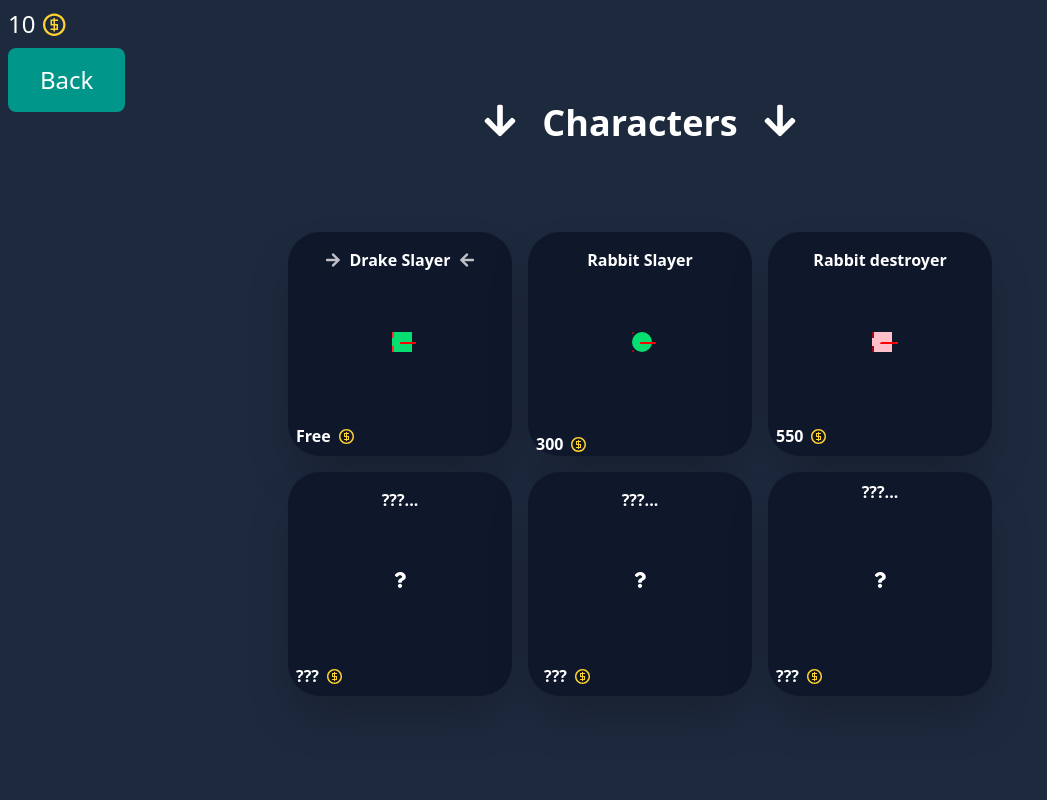
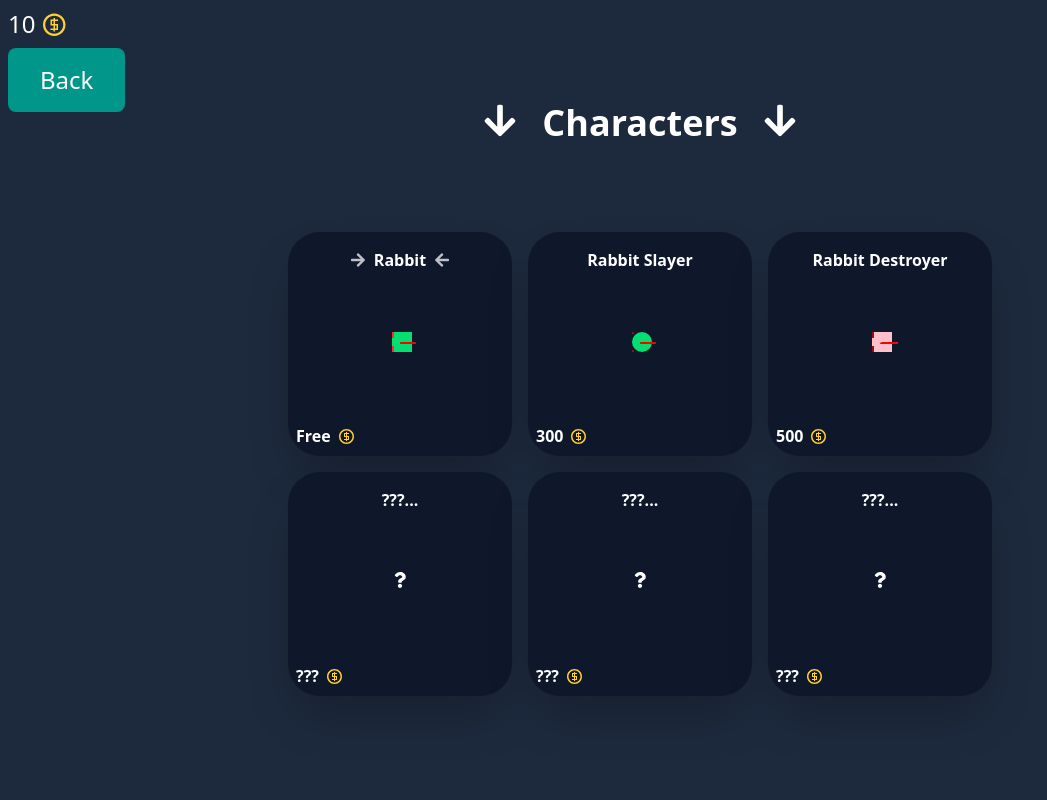
Before and after one commit to Dantilldev/chase-the-rabbit, a Next.js app: page /charactersPage in a window 1280 px wide. Shown: the top 800 px of the page, without its empty margins (0-1047 px from the left). Built offline with nearby package versions, Linux system fonts and the light colour scheme.

Commit message:
feat: Add CharacterPageBox component and update Footer styling.

```diff
--- a/pages/charactersPage.js
+++ b/pages/charactersPage.js
@@ -1,24 +1,25 @@
-import {FaArrowDown} from "react-icons/fa";
-import {FaArrowRight, FaArrowLeft} from "react-icons/fa";
+import { FaArrowDown } from "react-icons/fa";
+import { FaArrowRight, FaArrowLeft } from "react-icons/fa";
 
-import {ImCoinDollar} from "react-icons/im";
-import {FaQuestion} from "react-icons/fa";
+import { ImCoinDollar } from "react-icons/im";
+import { FaQuestion } from "react-icons/fa";
 import CharacterContext from "./context/CharatcerContext";
 import CoinContext from "./context/CoinContext";
 import Button from "./components/Button";
 import Character1 from "./components/Charater1";
 import Character2 from "./components/Character2";
 import Character3 from "./components/Character3";
+import CharacterPageBox from "./components/CharacterPageBox";
 
-import {useState, useContext, useEffect} from "react";
+import { useState, useContext, useEffect } from "react";
 
 // Todo 😎
 // Sätta tre nya localstorage en för varje karaktär, när man klickar på en karaktär och unlock == true så ska karaktären bytas till den karaktären
 
 export default function CharactersPage() {
   const [snakeHead, setSnakeHead] = useState(0);
-  const {coins, setCoins} = useContext(CoinContext);
-  const {character, setCharacter} = useContext(CharacterContext);
+  const { coins, setCoins } = useContext(CoinContext);
+  const { character, setCharacter } = useContext(CharacterContext);
   const [character2, setCharacter2] = useState(null);
   const [character3, setCharacter3] = useState(null);
 
@@ -86,129 +87,30 @@ export default function CharactersPage() {
         <FaArrowDown />
       </h1>
       <div className="grid grid-cols-2 md:grid-cols-3 gap-4 mt-12">
-        <div
-          onClick={() => setCharacter("character-1")}
-          className={`bg-slate-900 w-56 h-56 rounded-4xl p-2 shadow-2xl flex flex-col relative hover:scale-105 transition-transform duration-300 ease-in-out cursor-pointer`}
-        >
-          <Character1 snakeHead={snakeHead} />
+        <CharacterPageBox
+          cost="Free"
+          typeOfCharacter="character-1"
+          name="Rabbit"
+        />
 
-          {character === "character-1" ? (
-            <p className="text-white font-bold justify-center p-2 flex gap-2 items-center ">
-              <FaArrowRight className="animate-pulse" /> Drake Slayer
-              <FaArrowLeft className="animate-pulse" />
-            </p>
-          ) : (
-            <p className="text-white font-bold justify-center p-2 flex gap-2 items-center ">
-              Drake Slayer
-            </p>
-          )}
+        <CharacterPageBox
+          cost="300"
+          typeOfCharacter="character-2"
+          name="Rabbit Slayer"
+          onClick={changeCharacter2}
+          character2={character2}
+        />
 
-          <p className="text-white font-bold absolute bottom-0 left-0 p-2 flex items-center gap-2">
-            Free <ImCoinDollar className="text-amber-300" />
-          </p>
-        </div>
-
-        <div
-          onClick={() => changeCharacter2()}
-          className="bg-slate-900 w-56 h-56 rounded-4xl p-2 shadow-2xl flex flex-col relative hover:scale-105 transition-transform duration-300 ease-in-out cursor-pointer"
-        >
-          <Character2 snakeHead={snakeHead} />
-          {character === "character-2" ? (
-            <p className="text-white font-bold justify-center p-2 flex gap-2 items-center ">
-              <FaArrowRight className="animate-pulse" /> Rabbit slayer
-              <FaArrowLeft className="animate-pulse" />
-            </p>
-          ) : (
-            <p className="text-white font-bold justify-center p-2 flex gap-2 items-center">
-              {" "}
-              Rabbit Slayer
-            </p>
-          )}
-
-          <p className="text-white font-bold absolute bottom-0 flex items-center gap-2">
-            {character2 === false ? (
-              <>
-                {" "}
-                300 <ImCoinDollar className="text-amber-300" />{" "}
-              </>
-            ) : (
-              <span> Unlocked </span>
-            )}
-          </p>
-        </div>
-
-        <div
-          onClick={() => changeCharacter3()}
-          className="bg-slate-900 w-56 h-56 rounded-4xl p-2 shadow-2xl flex flex-col relative hover:scale-105 transition-transform duration-300 ease-in-out cursor-pointer"
-        >
-          <Character3 snakeHead={snakeHead} />
-          {character === "character-3" ? (
-            <p className="text-white font-bold justify-center p-2 flex gap-2 items-center">
-              <FaArrowRight className="animate-pulse" /> Rabbit destroyer
-              <FaArrowLeft className="animate-pulse" />
-            </p>
-          ) : (
-            <p className="text-white font-bold justify-center p-2 flex gap-2 items-center ">
-              {" "}
-              Rabbit destroyer{" "}
-            </p>
-          )}
-
-          <p className="text-white font-bold absolute bottom-0 left-0 p-2 flex items-center gap-2">
-            {character3 === false ? (
-              <>
-                550 <ImCoinDollar className="text-amber-300" />{" "}
-              </>
-            ) : (
-              <span> Unlocked </span>
-            )}
-          </p>
-        </div>
-        <div className="bg-slate-900 w-56 h-56 rounded-4xl p-2 shadow-2xl flex flex-col relative hover:scale-105 transition-transform duration-300 ease-in-out cursor-pointer">
-          <div
-            className={`w-[20px] h-[20px] text-white absolute rounded-full transition-all ease-out duration-150 top-[100px] right-[100px]`}
-          >
-            <FaQuestion />
-          </div>
-
-          <p className="text-white font-bold justify-center p-2 flex gap-2 items-center ">
-            ???...
-          </p>
-          <p className="text-white font-bold absolute bottom-0 left-0 p-2 flex gap-2 items-center">
-            ???
-            <ImCoinDollar className="text-amber-300" />
-          </p>
-        </div>
-        <div className="bg-slate-900 w-56 h-56 rounded-4xl p-2 shadow-2xl flex flex-col relative hover:scale-105 transition-transform duration-300 ease-in-out cursor-pointer">
-          <div
-            className={`w-[20px] h-[20px] text-white absolute rounded-full transition-all ease-out duration-150 top-[100px] right-[100px]`}
-          >
-            <FaQuestion />
-          </div>
-
-          <p className="text-white font-bold justify-center p-2 flex gap-2 items-center ">
-            ???...
-          </p>
-          <p className="text-white font-bold absolute bottom-0 lefts-0 p-2 flex gap-2 items-center">
-            ???
-            <ImCoinDollar className="text-amber-300" />
-          </p>
-        </div>
-        <div className="bg-slate-900 w-56 h-56 rounded-4xl shadow-2xl flex flex-col relative hover:scale-105 transition-transform duration-300 ease-in-out cursor-pointer">
-          <div
-            className={`w-[20px] h-[20px] text-white absolute rounded-full transition-all ease-out duration-150 top-[100px] right-[100px]`}
-          >
-            <FaQuestion />
-          </div>
-
-          <p className="text-white font-bold justify-center p-2 flex gap-2 items-center ">
-            ???...
-          </p>
-          <p className="text-white font-bold absolute bottom-0 lefts-0 p-2 flex gap-2 items-center">
-            ???
-            <ImCoinDollar className="text-amber-300" />
-          </p>
-        </div>
+        <CharacterPageBox
+          cost="300"
+          typeOfCharacter="character-3"
+          name="Rabbit Destroyer"
+          onClick={changeCharacter3}
+          character3={character3}
+        />
+        <CharacterPageBox name="???..." />
+        <CharacterPageBox name="???..." />
+        <CharacterPageBox name="???..." />
       </div>
     </div>
   );
--- /dev/null
+++ b/pages/components/CharacterPageBox.jsx
@@ -0,0 +1,94 @@
+import { ImCoinDollar } from "react-icons/im";
+import { FaArrowLeft, FaArrowRight } from "react-icons/fa";
+import { useState, useContext, useEffect } from "react";
+import { FaQuestion } from "react-icons/fa";
+
+import Character1 from "./Charater1";
+import Character2 from "./Character2";
+import Character3 from "./Character3";
+import CharacterContext from "../context/CharatcerContext";
+
+export default function CharacterPageBox({
+  name,
+  cost,
+  typeOfCharacter,
+  onClick,
+  character2,
+  character3,
+}) {
+  const [snakeHead, setSnakeHead] = useState(0);
+
+  const { character, setCharacter } = useContext(CharacterContext);
+
+  return (
+    <div
+      onClick={() =>
+        `${
+          typeOfCharacter === "character-1"
+            ? setCharacter("character-1")
+            : typeOfCharacter === "character-2" ||
+              typeOfCharacter === "character-3"
+            ? onClick()
+            : ""
+        }`
+      }
+      className={`bg-slate-900 w-56 h-56 rounded-4xl p-2 shadow-2xl flex flex-col relative hover:scale-105 transition-transform duration-300 ease-in-out cursor-pointer`}
+    >
+      {typeOfCharacter === "character-1" ? (
+        <Character1 snakeHead={snakeHead} />
+      ) : typeOfCharacter === "character-2" ? (
+        <Character2 snakeHead={snakeHead} />
+      ) : typeOfCharacter === "character-3" ? (
+        <Character3 snakeHead={snakeHead} />
+      ) : (
+        <div
+          className={`w-[20px] h-[20px] text-white absolute rounded-full transition-all ease-out duration-150 top-[100px] right-[100px]`}
+        >
+          <FaQuestion />
+        </div>
+      )}
+
+      {character === typeOfCharacter ? (
+        <p className="text-white font-bold justify-center p-2 flex gap-2 items-center ">
+          <FaArrowRight className="animate-pulse" /> {name}
+          <FaArrowLeft className="animate-pulse" />
+        </p>
+      ) : (
+        <p className="text-white font-bold justify-center p-2 flex gap-2 items-center ">
+          {name}
+        </p>
+      )}
+      <p className="text-white font-bold absolute bottom-0 left-0 p-2 flex items-center gap-2">
+        {typeOfCharacter === "character-1" ? (
+          <>
+            {cost} <ImCoinDollar className="text-amber-300" />
+          </>
+        ) : typeOfCharacter === "character-2" ? (
+          <>
+            {character2 === false ? (
+              <>
+                300 <ImCoinDollar className="text-amber-300" />
+              </>
+            ) : (
+              <span>Unlocked</span>
+            )}
+          </>
+        ) : typeOfCharacter === "character-3" ? (
+          <>
+            {character3 === false ? (
+              <>
+                500 <ImCoinDollar className="text-amber-300" />
+              </>
+            ) : (
+              <span>Unlocked</span>
+            )}
+          </>
+        ) : (
+          <>
+            ??? <ImCoinDollar className="text-amber-300" />
+          </>
+        )}
+      </p>
+    </div>
+  );
+}
--- a/pages/components/Footer.jsx
+++ b/pages/components/Footer.jsx
@@ -6,7 +6,7 @@ function Footer() {
 
   return (
     <footer className="w-full bg-slate-900 text-gray-300 py-6 px-4">
-      <div className="border-t border-gray-700 mt-6 pt-6 text-center text-sm">
+      <div className="border-t border-gray-700 mt-6 pt-6 text-center text-md font-semibold">
         <p>&copy; {currentYear} Box Eats Rabbit. All rights reserved.</p>
         <p className="mt-2">Made with passion by Daniel and A Joel</p>
       </div>
```
Also changed, not shown: pages/game.js (+12 -12 lines).
